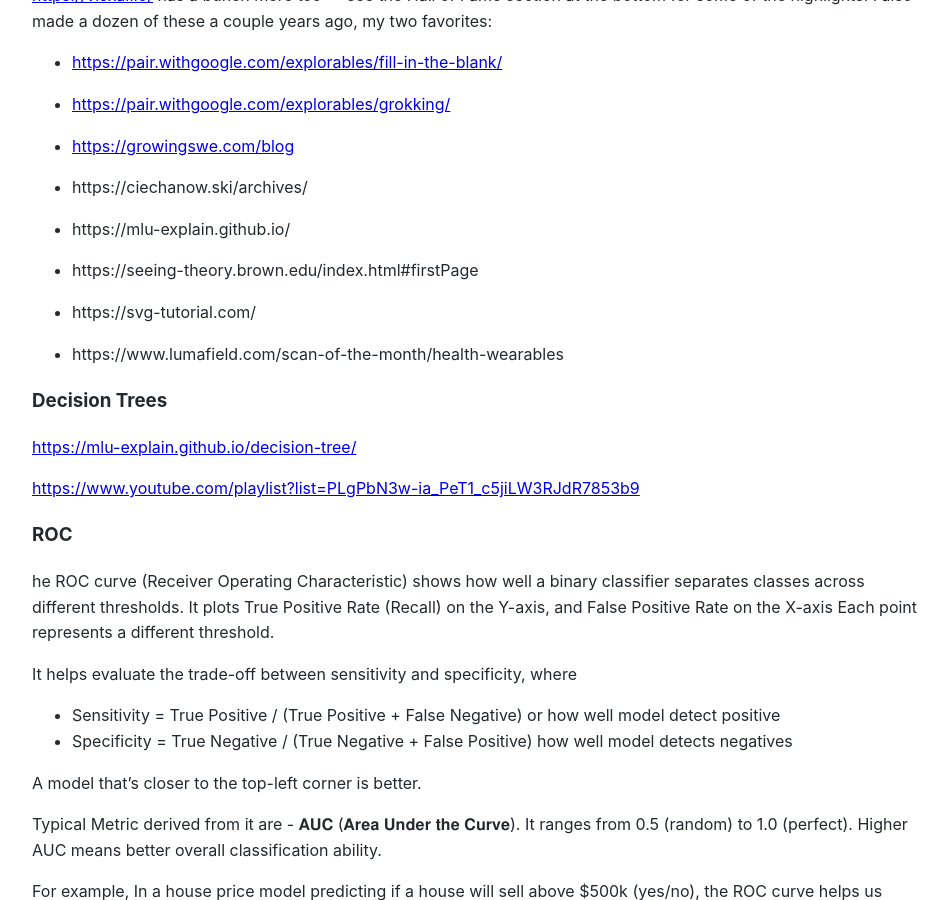
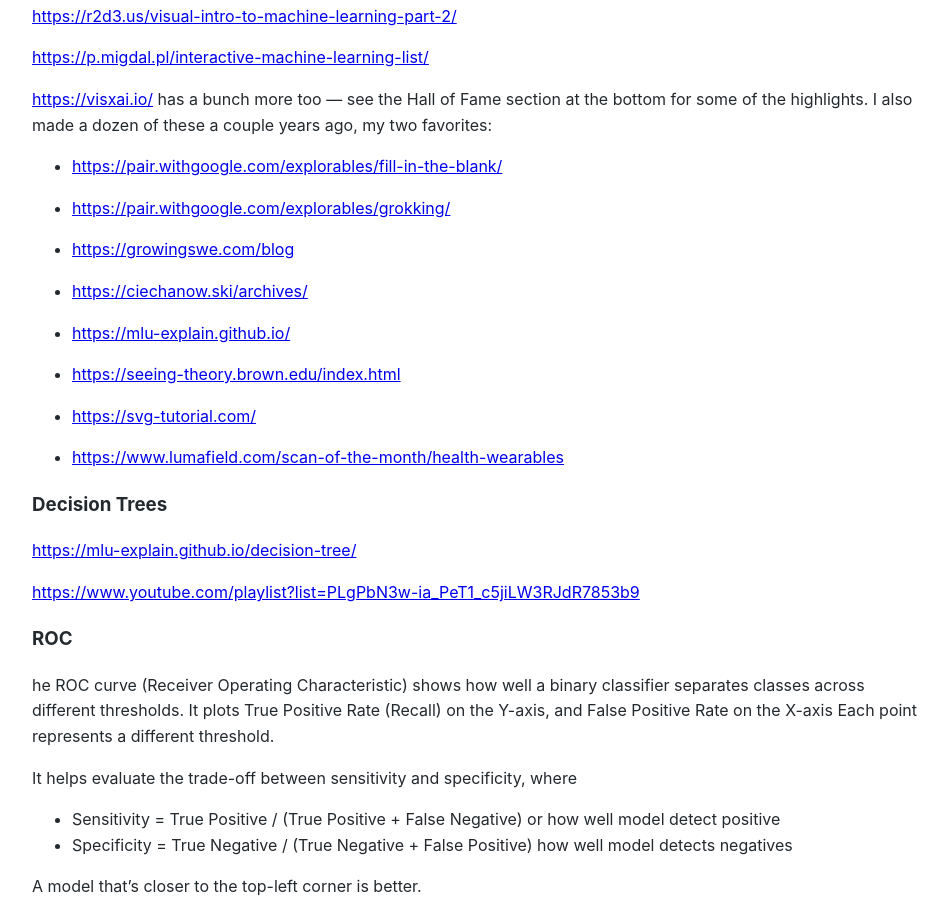
Before and after one commit to Michael-Lubinsky/michael-lubinsky.github.com, a Jekyll site: the page built from ml/classical_ml.md, in a window 1280 px wide and 900 px high, scrolled down 1393 px. Shown: the whole window, without its empty margins (158-1106 px from the left). Built offline with Jekyll 4.4.1, drawn with Linux system fonts in a browser that asks for light colours; our own code applies the rules of GitHub Pages for plain Markdown files; some of the changed text lies outside the part shown.

Commit message:
Update classical_ml.md

```diff
--- a/ml/classical_ml.md
+++ b/ml/classical_ml.md
@@ -12,7 +12,6 @@
 
 <https://habr.com/ru/articles/1044364/> ML без воды: от базы до Attention. Часть 9: Дерево решений
 
-
 <https://habr.com/ru/articles/1045016/>  ML без воды: от базы до Attention. Часть 10: Бэггинг и случайный лес
 
 Precision, Recall, F-score, ROC-AUC
@@ -20,6 +19,11 @@
 
 scikit-learn
 <https://habr.com/ru/articles/1031044/>
+
+
+## Clustering
+
+<https://habr.com/ru/articles/1046942/>
 
 ## Gaussian Process
 
@@ -75,15 +79,15 @@
 - <https://pair.withgoogle.com/explorables/grokking/>
 - <https://growingswe.com/blog>
 
-- https://ciechanow.ski/archives/
+- <https://ciechanow.ski/archives/>
 
-- https://mlu-explain.github.io/
+- <https://mlu-explain.github.io/>
 
-- https://seeing-theory.brown.edu/index.html#firstPage
+- <https://seeing-theory.brown.edu/index.html>
 
-- https://svg-tutorial.com/
+- <https://svg-tutorial.com/>
 
-- https://www.lumafield.com/scan-of-the-month/health-wearables
+- <https://www.lumafield.com/scan-of-the-month/health-wearables>
 
 ### Decision Trees
 
```
